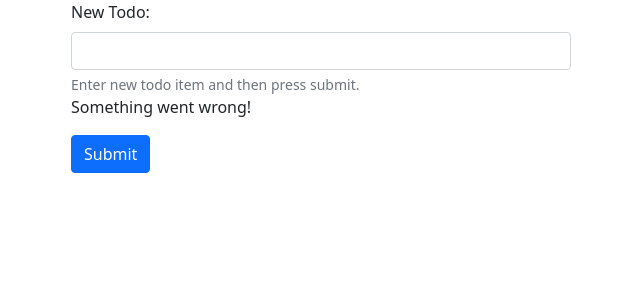
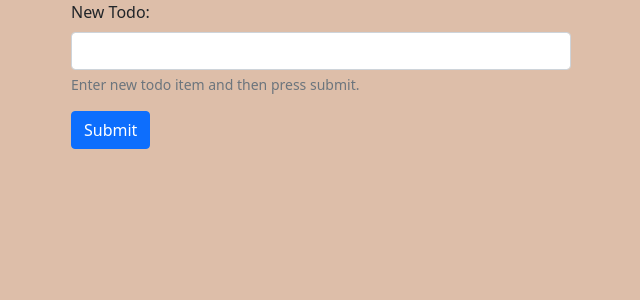
Before and after one commit to rocketbal/Todoapp, a Flask app: page / in a window 1280 px wide. Shown: the top 300 px of the page, without its empty margins (319-959 px from the left). Run offline with Flask 2, Linux system fonts and the light colour scheme; data that the repository does not hold is empty.

Commit message:
Updated readme

```diff
--- a/templates/index.html
+++ b/templates/index.html
@@ -5,6 +5,9 @@
     <title>Todoapp</title>
     <link href="https://cdn.jsdelivr.net/npm/bootstrap@5.0.2/dist/css/bootstrap.min.css" rel="stylesheet" integrity="sha384-EVSTQN3/azprG1Anm3QDgpJLIm9Nao0Yz1ztcQTwFspd3yD65VohhpuuCOmLASjC" crossorigin="anonymous">
     <style media="screen">
+      body{
+        background-color: #ddbea9;
+      }
       div{
         margin-left: Auto;
         margin-right: Auto;
@@ -29,10 +32,11 @@
             <label for="exampleInputEmail1" class="form-label">New Todo: </label>
             <input type="text" class="form-control" id="inputtodo">
             <div id="emailHelp" class="form-text">Enter new todo item and then press submit.</div>
-            <div class="hidden" id = 'error'>Something went wrong!</div>
+            <!--<div class="hidden" id = 'error'>Something went wrong!</div>-->
           </div>
           <button type="submit" class="btn btn-primary">Submit</button>
       </form>
+      <p></p>
 
       <ul class="list-group" id = 'todos'>
         {% for d in data %}
```
Also changed, not shown: README.md.
